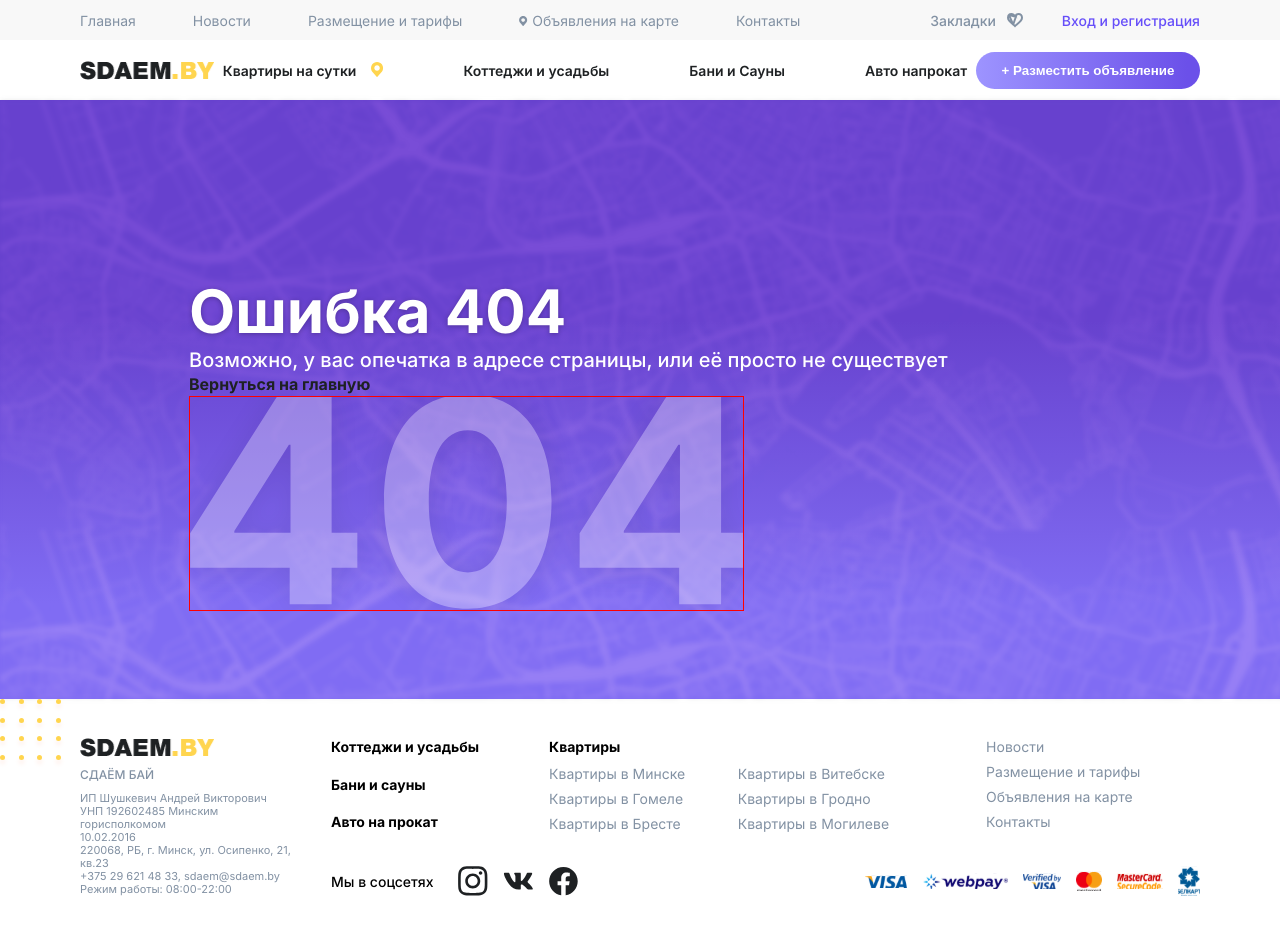
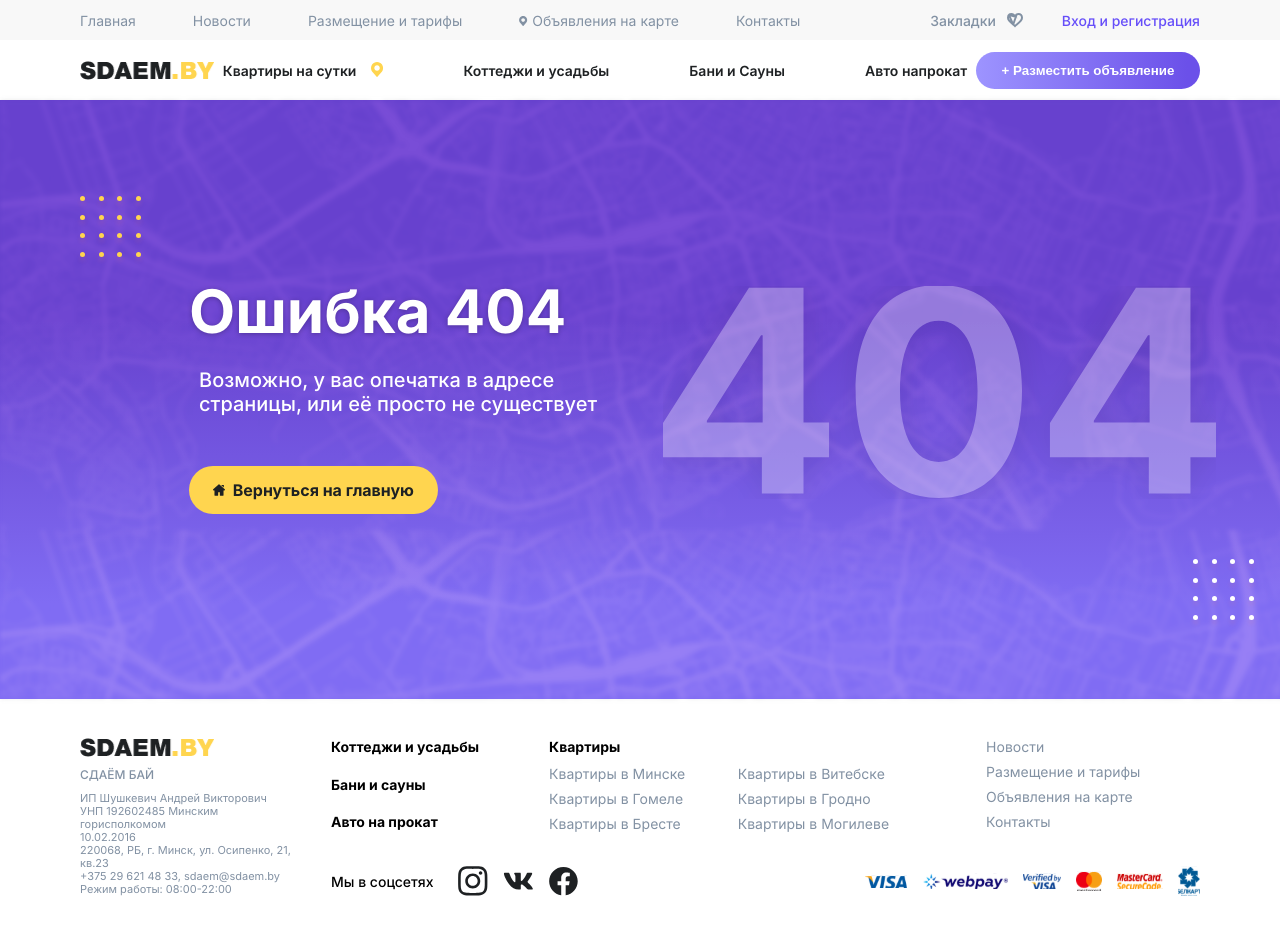
Before and after one commit to AlexBash82/sdaem, a React (Create React App) app: page / in a window 1280 px wide. Shown: the top 934 px of the page. Built offline with nearby package versions, Linux system fonts and the light colour scheme.

Commit message:
page 404 is completed

```diff
--- a/src/Modules/DottedBox/DottedBox.scss
+++ b/src/Modules/DottedBox/DottedBox.scss
@@ -13,6 +13,5 @@
   width: 5px;
   height: 5px;
   border-radius: 50%;
-  //background: #FFFFFF;
   box-shadow: 0px 4px 4px rgba(255, 123, 88, 0.13);
 }
--- a/src/components/SearchBoard/SearchBoard.tsx
+++ b/src/components/SearchBoard/SearchBoard.tsx
@@ -3,7 +3,7 @@ import { List } from '../List/List'
 import './SearchBoard.scss'
 
 export const SearchBoard = () => {
-  const [choice, setChoice] = useState('cottages')
+  const [choice, setChoice] = useState('apartments')
   const [isOpen, setIsOpen] = useState(false)
   const [opened, setOpened] = useState('')
 
--- a/src/pages/Error404/Error404.scss
+++ b/src/pages/Error404/Error404.scss
@@ -19,10 +19,16 @@
     left: 189px;
     width: 1027px;
     height: 239px;
+    display: flex;
+
 
     &_left {
+      width: 474px;
+      height: 239px;
 
       &_title {
+        width: 474px;
+        height: 73px;
         font-weight: 700;
         font-size: 60px;
         line-height: 73px;
@@ -31,30 +37,71 @@
       }
 
       &_text {
+        box-sizing: border-box;
+        width: 447px;
+        height: 68px;
+        margin-top: 10px;
+        margin-bottom: 40px;
+        padding: 10px;
         font-size: 20px;
         line-height: 24px;
         color: #FFFFFF;
       }
 
+      a {
+        text-decoration: none;
+      }
+
       &_button {
+        position: relative;
+        width: 249px;
+        height: 48px;
+        box-sizing: border-box;
+        padding: 12px 24px;
         font-weight: 700;
         font-size: 16px;
         line-height: 24px;
+        text-align: end;
         color: #1E2123;
+        background: #FFD54F;
+        border-radius: 33px;
+        cursor: pointer;
+
+        &::before {
+          content: url('../../../public/svg/home.svg');
+          position: absolute;
+          left: 24px;
+        }
+
+        &:hover {
+          background: #FEC100;
+        }
       }
     }
 
     &_right {
       width: 553px;
       height: 213px;
-      border: 1px solid red;
+      margin-top: 11px;
       overflow: hidden;
 
       &_img {
         width: 590px;
-        height: 275px;
-        background: url('../../../public/svg/404.svg') -30px -32px /cover no-repeat;
+        height: 273px;
+        background: url('../../../public/svg/404.svg') -30px -30px /cover no-repeat;
       }
     }
   }
 }
+
+.DottedBoxYellow {
+  position: absolute;
+  top: 96px;
+  left: 80px;
+}
+
+.DottedBoxWhite {
+  position: absolute;
+  top: 459px;
+  right: 186px;
+}
--- a/src/pages/Error404/Error404.tsx
+++ b/src/pages/Error404/Error404.tsx
@@ -1,4 +1,5 @@
 import React from 'react'
+import { Link } from 'react-router-dom'
 import { Footer } from '../../components/Footer/Footer'
 import { Header } from '../../components/Header/Header'
 import { DottedBox } from '../../Modules/DottedBox/DottedBox'
@@ -14,13 +15,20 @@ export const Error404 = () => {
           <div className='ErrorPage_container_left'>
             <div className='ErrorPage_container_left_title'>Ошибка 404</div>
             <div className='ErrorPage_container_left_text'>Возможно, у вас опечатка в адресе страницы, или её просто не существует</div>
-            <div className='ErrorPage_container_left_button'>Вернуться на главную</div>
+            <Link to="/sdaem/">
+              <div className='ErrorPage_container_left_button'>Вернуться на главную</div>
+            </Link>
           </div>
           <div className='ErrorPage_container_right'>
             <div className='ErrorPage_container_right_img'/>
           </div>
         </div>
-        <DottedBox color={'#FFD54F'}/>
+        <div className='DottedBoxYellow'>
+          <DottedBox color={'#FFD54F'}/>
+        </div>
+        <div className='DottedBoxWhite'>
+          <DottedBox color={'#FFFFFF'}/>
+        </div>
       </div>
       <Footer/>
     </>
```
Also changed, not shown: public/svg/home.svg (added).
